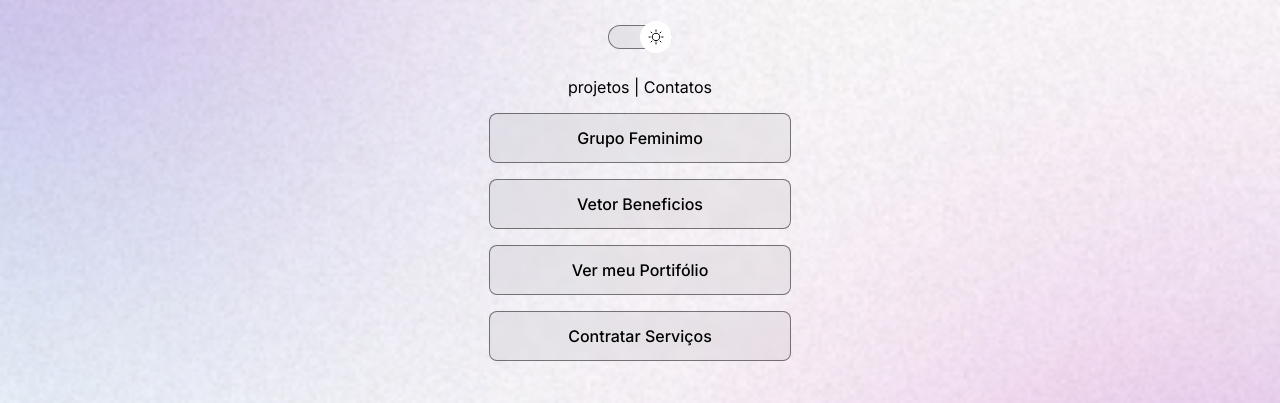
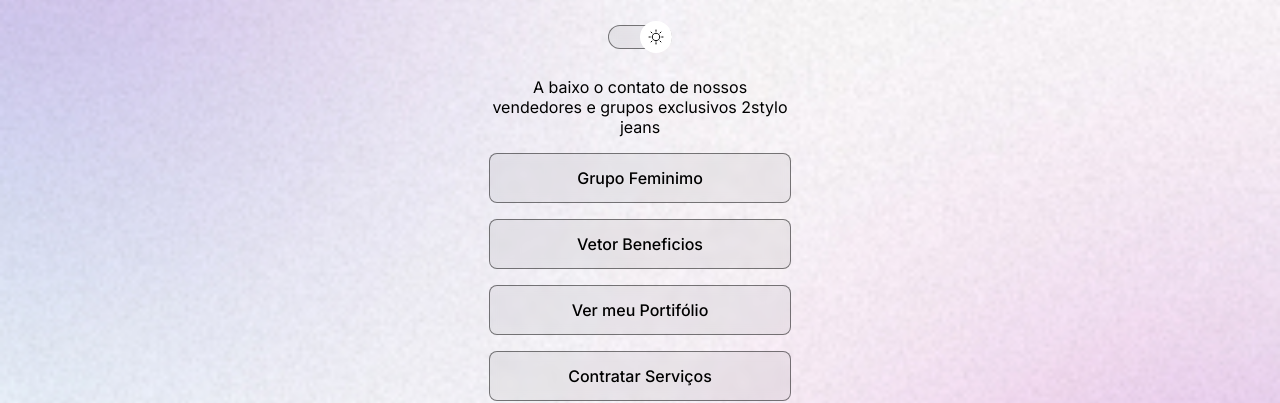
Before and after one commit to caioalbert/2S, a plain HTML site: page index.html in a window 1280 px wide. Shown: the part 204-607 px from the top of the page. Drawn offline with nearby package versions, Linux system fonts and the light colour scheme.

Commit message:
Update index.html

```diff
--- a/index.html
+++ b/index.html
@@ -22,7 +22,7 @@
     </div>
 
     <ul>
-        <p style="text-align:center">projetos | Contatos</p>
+        <p style="text-align:center">A baixo o contato de nossos vendedores e grupos exclusivos 2stylo jeans</p>
       <li>
         <a href="https://chat.whatsapp.com/CrEsTw7kZKaEurvQS1dwmE" target="_blank">Grupo Feminimo</a>
       </li>
```
